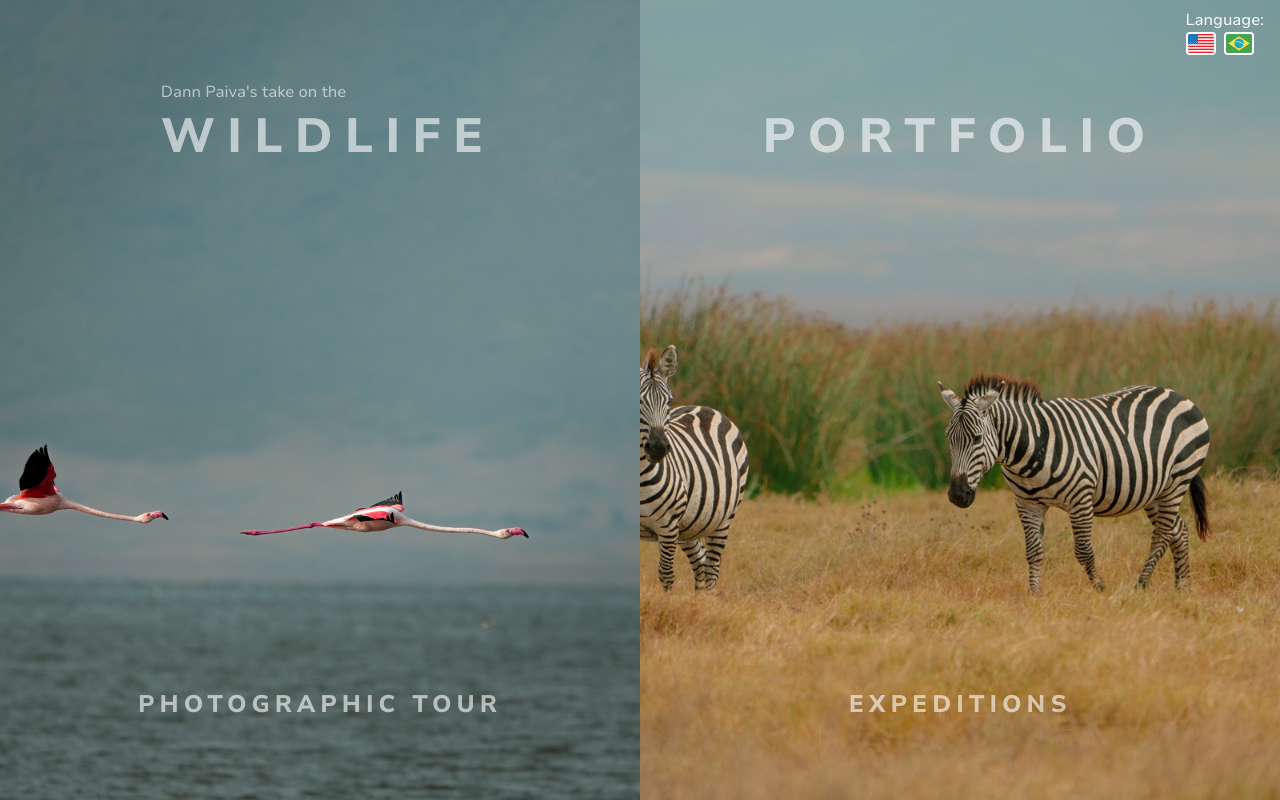
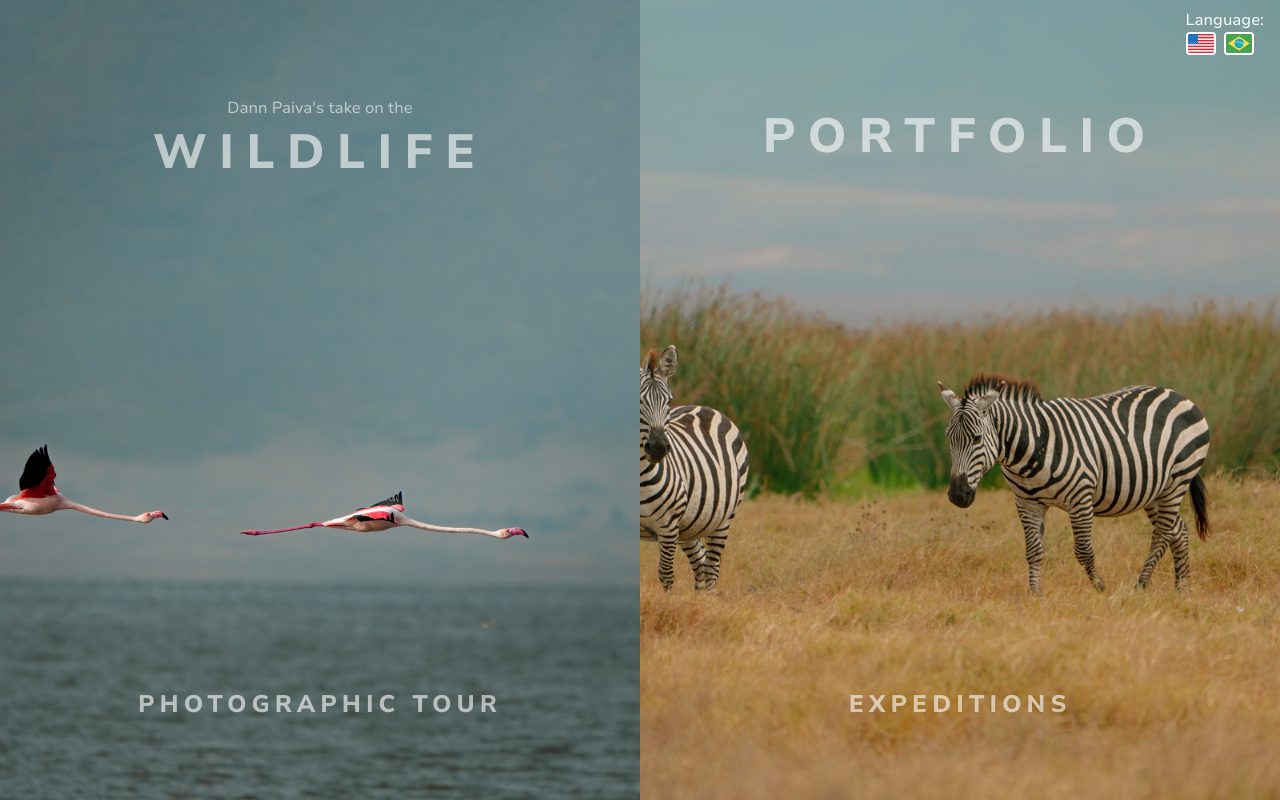
Before and after one commit to vinigouvea16/danpaiva, a Next.js app: page /en in a window 1280 px wide. Built offline with nearby package versions, Linux system fonts and the light colour scheme.

Commit message:
homepage updated

```diff
--- a/src/app/[locale]/about/page.tsx
+++ b/src/app/[locale]/about/page.tsx
@@ -105,7 +105,7 @@ export default function About({ params: { locale } }: Props) {
           <div className="flex flex-col justify-evenly w-full md:w-1/2 lg:space-y-12 space-y-8 text-center lg:text-left lg:pr-8">
             <h6 className="text-xl font-thin italic">{t('tour-header2')}</h6>
             <p className="xl:text-xl font-light xl:leading-10">{t('tour-p')}</p>
-            <p className="lg:text-xl text-lg font-light xl:leading-8 flex gap-4 justify-center items-center lg:justify-start">
+            <p className="lg:text-xl text-lg font-light xl:leading-8 flex lg:flex-row flex-col gap-4 justify-center items-center lg:justify-start">
               {t('tour-p2')}{' '}
               <a href="https://www.instagram.com/dannpaiva_/" id="Instagram">
                 <span className="sr-only">instagram link</span>
--- a/src/app/[locale]/page.tsx
+++ b/src/app/[locale]/page.tsx
@@ -26,7 +26,7 @@ export default function Index({ params: { locale } }: Props) {
           priority
         />
         <div className="absolute z-10 inset-0 flex opacity-60 flex-col top-[10%] bottom-[10%] justify-between items-center group-hover:opacity-100 group-hover:mix-blend-color-dodge group-hover:text-amber-500">
-          <div className="relative ml-4">
+          <div className="relative mx-auto text-center mt-4">
             <span className=""> {t('span')}</span>
             <h1 className="xl:text-clamp-6xl text-4xl mt-3 font-extrabold uppercase tracking-[0.25em] bg-black bg-opacity-0">
               {t('h1')}
```
